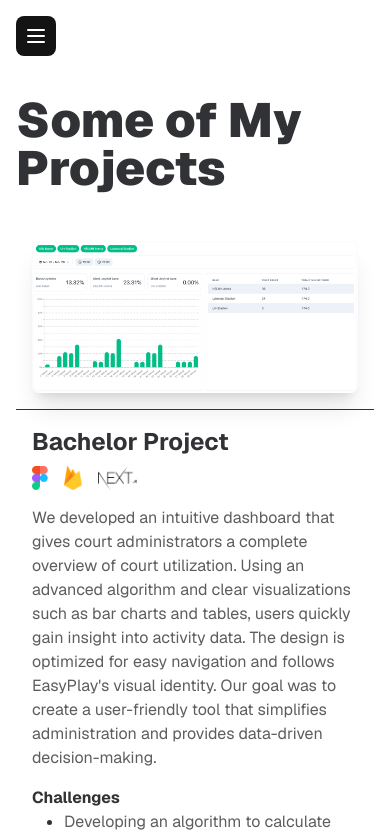
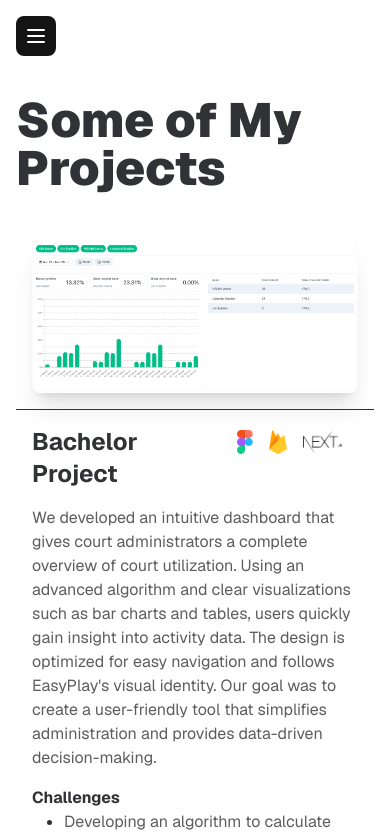
Before and after one commit to biroman/portfolio-new, a React (Vite) app: page /portfolio in a window 390 px wide. Shown: the top 837 px of the page. Built offline with nearby package versions, Linux system fonts and the light colour scheme.

Commit message:
tools margin fix

```diff
--- a/src/components/Projects.tsx
+++ b/src/components/Projects.tsx
@@ -35,11 +35,11 @@ const Projects: FC = () => {
             />
           </div>
           <div className="flex flex-col md:ml-8 p-4 md:pl-8 justify-center w-full">
-            <div className="flex flex-col md:flex-row items-start md:items-center">
+            <div className="flex flex-row md:flex-row items-start md:items-center">
               <h1 className="font-bold text-2xl md:text-3xl">
                 {t(`projects.${projectId}.name`)}
               </h1>
-              <div className="flex mt-2 md:mt-0 md:flex-col">
+              <div className="flex mt-1 ml-2 md:mt-0 md:ml-0">
                 {Array.isArray(
                   t(`projects.${projectId}.tools`, { returnObjects: true })
                 )
```
